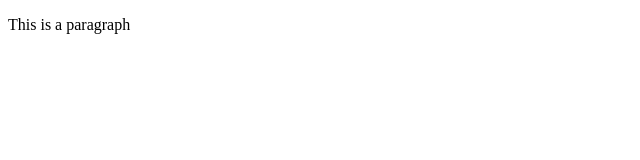
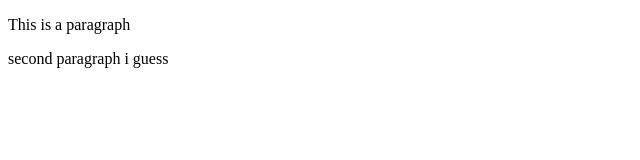
Before and after one commit to JoshHyde9/git-branch-practice, a plain HTML site: page index.html in a window 1280 px wide. Shown: the whole page, without its empty margins (0-640 px from the left). Drawn offline with Linux system fonts and the light colour scheme.

Commit message:
added new p

```diff
--- a/index.html
+++ b/index.html
@@ -8,5 +8,6 @@
   </head>
   <body>
     <p>This is a paragraph</p>
+    <p>second paragraph i guess</p>
   </body>
 </html>
```
